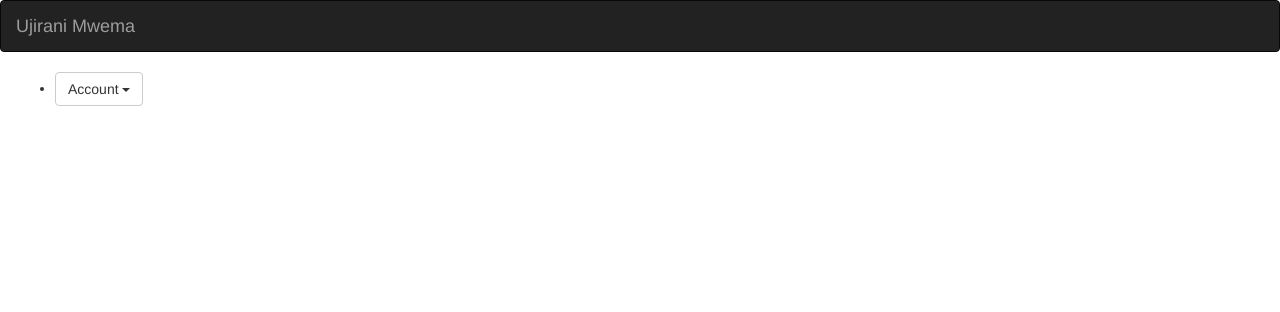
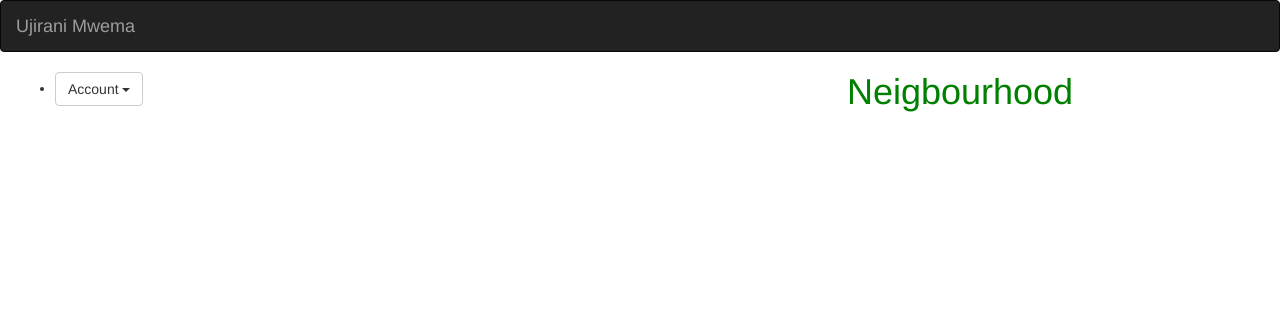
Before and after one commit to Gitongamiriam/neigbourhood, a Django app: page /neighbourhood/ in a window 1280 px wide. Shown: the top 312 px of the page. Run offline with Django 3.2, Linux system fonts and the light colour scheme; a user stored in the database is signed in; some libraries are stand-ins or nearby versions.

Commit message:
Add a h1

```diff
--- a/neighbourhood/templates/base.html
+++ b/neighbourhood/templates/base.html
@@ -1,4 +1,5 @@
 {% load bootstrap3 %}
+{% load static%}
 <!DOCTYPE html>
 <html>
 <head>
@@ -12,13 +13,14 @@
 
   {% block styles %}
     {% bootstrap_css %}
+    <link rel="stylesheet" href="{% static 'css/styles.css' %}">
   {% endblock %}
 
 </head>
 <body>
     {% include "navbar.html" %}
 
-    {% block content %}{%endblock%}
+    {% block content %}<h1 class='text-center'>Neigbourhood</h1>{%endblock%}
 
     {% block scripts %}
         <script src="https://ajax.googleapis.com/ajax/libs/jquery/3.2.1/jquery.min.js"></script>
--- a/static/css/styles.css
+++ b/static/css/styles.css
@@ -0,0 +1,3 @@
+h1{
+    color:green;
+}
```
